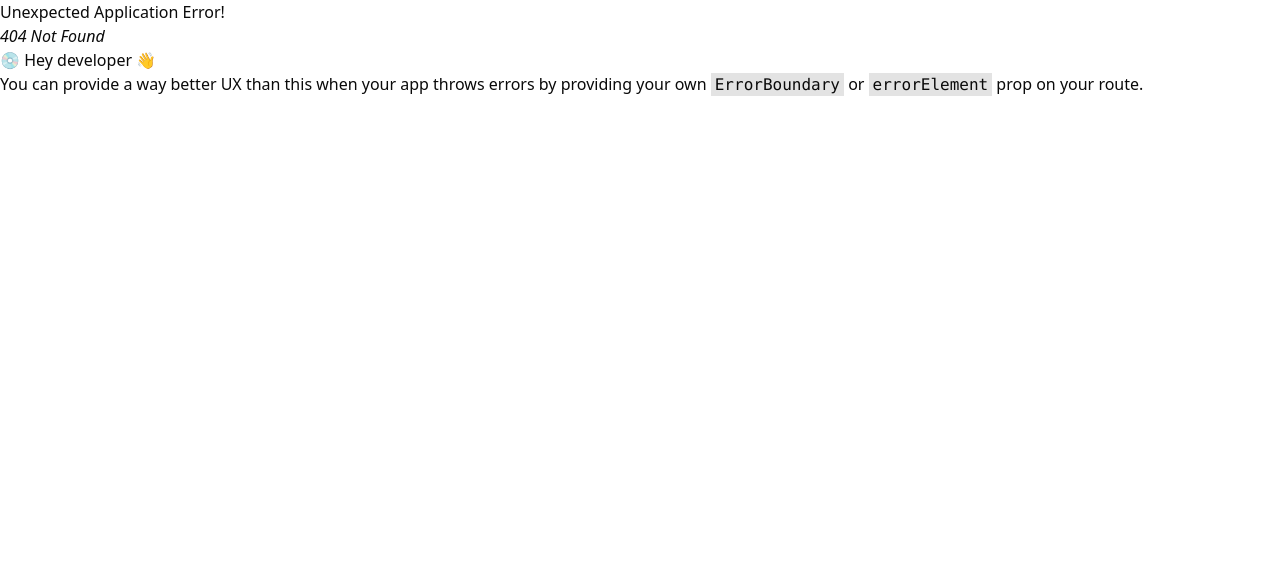
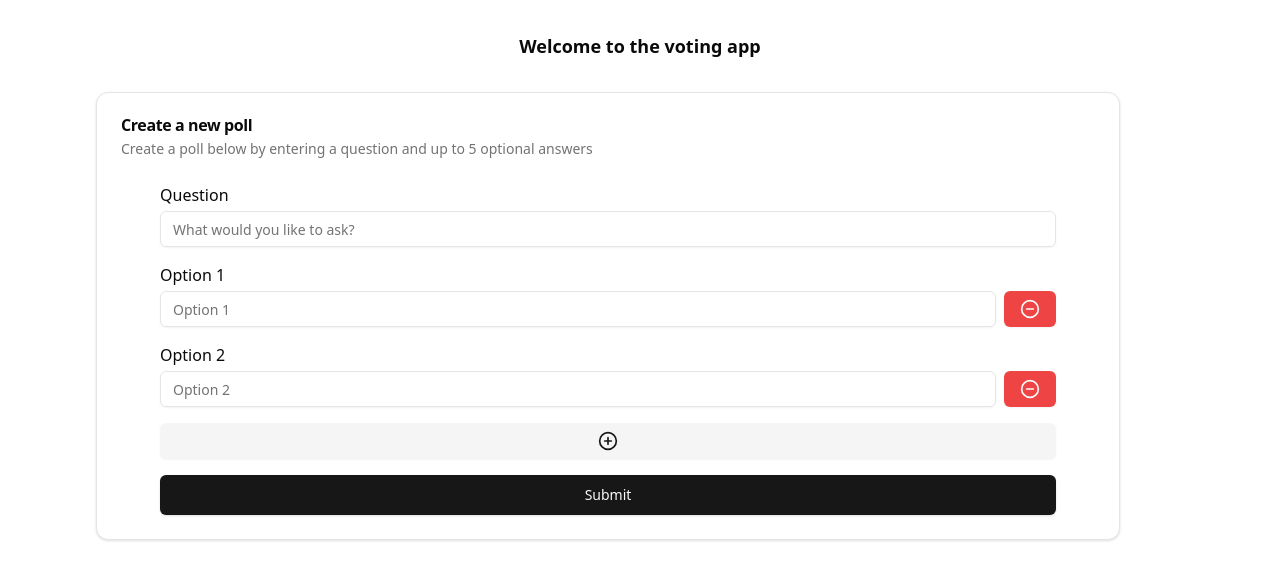
Before and after one commit to RussOakham/voting-app-frontend, a React (Vite) app: page /create-poll in a window 1280 px wide. Before the commit this address had no page. Shown: the top 580 px of the page. Built offline with nearby package versions, Linux system fonts and the light colour scheme.

Commit message:
Updated created at polls and schemas

```diff
--- a/package.json
+++ b/package.json
@@ -12,20 +12,24 @@
 		"prettier-fix": "prettier . --write"
 	},
 	"dependencies": {
+		"@hookform/devtools": "^4.3.1",
 		"@hookform/resolvers": "^3.3.4",
 		"@radix-ui/react-icons": "^1.3.0",
 		"@radix-ui/react-label": "^2.0.2",
 		"@radix-ui/react-slot": "^1.0.2",
 		"@tanstack/react-query": "^5.29.0",
 		"@tanstack/react-query-devtools": "^5.29.0",
+		"@types/uuid": "^9.0.8",
 		"class-variance-authority": "^0.7.0",
 		"clsx": "^2.1.0",
 		"react": "^18.2.0",
 		"react-dom": "^18.2.0",
 		"react-hook-form": "^7.51.2",
+		"react-icons": "^5.0.1",
 		"react-router-dom": "^6.22.3",
 		"tailwind-merge": "^2.2.2",
 		"tailwindcss-animate": "^1.0.7",
+		"uuid": "^9.0.1",
 		"zod": "^3.22.4",
 		"zod-validation-error": "^3.1.0"
 	},
--- a/src/lib/react-query/polls/useGetPollsQuery.ts
+++ b/src/lib/react-query/polls/useGetPollsQuery.ts
@@ -1,18 +1,24 @@
-import { endpoints } from "@/lib/endpoints"
-import { useQuery } from "@tanstack/react-query"
-import { z }  from 'zod'
-import { ValidationError, ZodError, fromZodError} from 'zod-validation-error'
+import { useQuery } from '@tanstack/react-query'
+import { z } from 'zod'
+import { fromZodError, ValidationError, ZodError } from 'zod-validation-error'
 
-import { GetPolls, getPollsSchema, Poll } from "@/types/poll.type"
+import { endpoints } from '@/lib/endpoints'
+import { GetPolls, getPollsSchema, Poll } from '@/types/poll.type'
 
-const { baseUrl, getPolls} = endpoints
+const { baseUrl, getPolls } = endpoints
 
-const zodParse = <T extends z.ZodTypeAny>(schema: T, data: unknown): z.infer<T> => {
+const zodParse = <T extends z.ZodTypeAny>(
+	schema: T,
+	data: unknown,
+): z.infer<T> => {
 	try {
+		// eslint-disable-next-line @typescript-eslint/no-unsafe-return
 		return schema.parse(data)
 	} catch (error: unknown) {
 		const zodError: ValidationError = fromZodError(error as ZodError)
-        throw new Error(zodError.toString() + `, Response data: ${data}`)
+		throw new Error(
+			`${zodError.toString()}, Response data: ${JSON.stringify(data)}`,
+		)
 	}
 }
 
@@ -25,14 +31,13 @@ export const useGetPollsQuery = () => {
 				headers: {
 					'Content-Type': 'application/json',
 				},
-
 			})
 
 			if (!response.ok) {
 				throw new Error(`Error fetching polls: ${response.statusText}`)
 			}
 
-            const data = await response.json() as Promise<GetPolls>
+			const data = (await response.json()) as Promise<GetPolls>
 
 			return zodParse(getPollsSchema, data).Items
 		},
--- a/src/pages/create-poll/create-poll.tsx
+++ b/src/pages/create-poll/create-poll.tsx
@@ -1,28 +1,59 @@
-import { useTransition } from 'react';
-import { useForm } from 'react-hook-form'
+import { useTransition } from 'react'
+import { useFieldArray, useForm } from 'react-hook-form'
+import { LuMinusCircle, LuPlusCircle } from 'react-icons/lu'
+import { DevTool } from '@hookform/devtools'
 import { zodResolver } from '@hookform/resolvers/zod'
+import { v4 as uuid } from 'uuid'
 
-import { Button } from '@/components/ui/button';
-import { Form, FormControl, FormField, FormItem, FormLabel, FormMessage } from '@/components/ui/form';
-import { Input } from '@/components/ui/input';
-import { CreatePoll as CreatePollType, createPollSchema } from '@/types/poll.type';
+import { Button } from '@/components/ui/button'
+import {
+	Card,
+	CardContent,
+	CardDescription,
+	CardHeader,
+	CardTitle,
+} from '@/components/ui/card'
+import {
+	Form,
+	FormControl,
+	FormField,
+	FormItem,
+	FormLabel,
+	FormMessage,
+} from '@/components/ui/form'
+import { Input } from '@/components/ui/input'
+import {
+	CreatePoll as CreatePollType,
+	createPollSchema,
+} from '@/types/poll.type'
+
+const isDev = import.meta.env.MODE === 'development'
 
 const CreatePoll: React.FC = () => {
 	const [isPending, startTransition] = useTransition()
+
+	const id1 = uuid()
+	const id2 = uuid()
 
 	const form = useForm<CreatePollType>({
 		resolver: zodResolver(createPollSchema),
 		defaultValues: {
 			question: '',
 			options: [
-        '',
-        '',
+				{ id: id1, text: '' },
+				{ id: id2, text: '' },
 			],
-    }
+			votes: [],
+		},
+	})
+	const { fields, append, remove } = useFieldArray({
+		control: form.control,
+		name: 'options',
 	})
 
 	const onSubmit = (data: CreatePollType) => {
 		const submitData = async () => {
+			console.log(data)
 			try {
 				const result = await fetch('http://localhost:8080/create-poll', {
 					method: 'POST',
@@ -43,24 +74,47 @@ const CreatePoll: React.FC = () => {
 			submitData().catch((err: unknown) => {
 				console.error(err)
 				throw new Error(`Error creating poll: ${JSON.stringify(err)}`)
-      });
+			})
 		})
 	}
 
+	const addOption = () => {
+		const id = uuid()
+		append({ id, text: '' })
+	}
+
+	const removeOption = (index: number) => {
+		if (fields.length <= 2) {
+			return
+		}
+
+		remove(index)
+	}
+
 	return (
+		<Card className="max-w-5xl">
+			<CardHeader>
+				<CardTitle>Create a new poll</CardTitle>
+				<CardDescription>
+					Create a poll below by entering a question and up to 5 optional
+					answers
+				</CardDescription>
+			</CardHeader>
+			<CardContent className="flex flex-col gap-2">
 				<Form {...form}>
-    <form onSubmit={form.handleSubmit(onSubmit)} className='flex gap-4'>
-      <div className='flex flex-col items-center gap-4'>
+					<form onSubmit={form.handleSubmit(onSubmit)} className="flex gap-4">
+						<div className="flex w-full flex-col items-center gap-4">
 							<FormField
 								control={form.control}
-          name='question'
+								name="question"
 								render={({ field }) => (
-            <FormItem className='relative space-y-0 w-[500px]'>
-              <FormLabel className='sr-only'>Question</FormLabel>
+									<FormItem className="relative w-full max-w-4xl space-y-1">
+										<FormLabel className="text-md">Question</FormLabel>
 										<FormControl>
 											<Input
-                  placeholder='What would you like to ask?'
-                  className='pr-12'
+												placeholder="What would you like to ask?"
+												className="pr-12"
+												autoComplete="off"
 												{...field}
 											/>
 										</FormControl>
@@ -68,44 +122,70 @@ const CreatePoll: React.FC = () => {
 									</FormItem>
 								)}
 							/>
+							{fields.map((option, index) => {
+								return (
 									<FormField
+										key={option.id}
 										control={form.control}
-          name='options.0'
+										// eslint-disable-next-line @typescript-eslint/restrict-template-expressions
+										name={`options.${index}.text` as const}
 										render={({ field }) => (
-            <FormItem className='relative space-y-0 w-[500px]'>
-              <FormLabel className='sr-only'>Option 1</FormLabel>
+											<FormItem className="relative w-full max-w-4xl space-y-1">
+												<FormLabel className="text-md">{`Option ${(index + 1).toString()}`}</FormLabel>
 												<FormControl>
+													<div className="flex">
 														<Input
-                  placeholder='Option 1'
-                  className='pr-12'
+															id={option.id}
+															placeholder={`Option ${(index + 1).toString()}`}
+															className="pr-12"
+															autoComplete="off"
+															defaultValue={option.text}
 															{...field}
 														/>
+														<Button
+															type="button"
+															variant="destructive"
+															className="ml-2"
+															onClick={() => {
+																removeOption(index)
+															}}
+														>
+															<LuMinusCircle size={20} />
+															<span className="sr-only">Remove Option</span>
+														</Button>
+													</div>
 												</FormControl>
 												<FormMessage />
 											</FormItem>
 										)}
 									/>
-         <FormField
-          control={form.control}
-          name='options.1'
-          render={({ field }) => (
-            <FormItem className='relative space-y-0 w-[500px]'>
-              <FormLabel className='sr-only'>Option 2</FormLabel>
-              <FormControl>
-                <Input
-                  placeholder='Option 2'
-                  className='pr-12'
-                  {...field}
-                />
-              </FormControl>
-              <FormMessage />
-            </FormItem>
-          )}
-        />
-        <Button type='submit' variant='default' size='lg' className='self-start' disabled={isPending}>Submit</Button>
+								)
+							})}
+							<Button
+								type="button"
+								variant="secondary"
+								className="w-full max-w-4xl"
+								onClick={addOption}
+								disabled={fields.length >= 5}
+							>
+								<LuPlusCircle size={20} />
+								<span className="sr-only">Add Option</span>
+							</Button>
+							<Button
+								type="submit"
+								variant="default"
+								size="lg"
+								className="w-full max-w-4xl"
+								disabled={isPending}
+							>
+								Submit
+							</Button>
 						</div>
 					</form>
+					{isDev ? <DevTool control={form.control} /> : null}
 				</Form>
+			</CardContent>
+		</Card>
 	)
 }
 
--- a/src/pages/polls/polls.tsx
+++ b/src/pages/polls/polls.tsx
@@ -1,13 +1,26 @@
-import { Shell } from '@/components/layouts/shells/shell';
-import { Button } from '@/components/ui/button';
-import { Card, CardContent, CardDescription, CardHeader, CardTitle } from '@/components/ui/card';
-import { useGetPollsQuery } from '@/lib/react-query/polls/useGetPollsQuery';
+import { LuPlusCircle } from 'react-icons/lu'
+import { Link } from 'react-router-dom'
+
+import { Shell } from '@/components/layouts/shells/shell'
+import { Button } from '@/components/ui/button'
+import {
+	Card,
+	CardContent,
+	CardDescription,
+	CardHeader,
+	CardTitle,
+} from '@/components/ui/card'
+import { useGetPollsQuery } from '@/lib/react-query/polls/useGetPollsQuery'
 
 function Polls() {
-  const { data: polls, isError, isPending: isPollsPending, error} = useGetPollsQuery()
+	const {
+		data: polls,
+		isError,
+		isPending: isPollsPending,
+		error,
+	} = useGetPollsQuery()
 
-
-  if (isPollsPending || !polls) {
+	if (isPollsPending) {
 		return <p>Loading...</p>
 	}
 
@@ -16,27 +29,42 @@ function Polls() {
 	}
 
 	return (
-    <Shell variant='default' className='max-w-6xl'>
+		<Shell variant="default" className="max-w-6xl">
+			<h2 className="text-md font-bold">Add New Poll</h2>
+
+			<Button variant="secondary" asChild>
+				<Link to="/create-poll">
+					<LuPlusCircle size={20} />
+					<span className="sr-only">Add Poll</span>
+				</Link>
+			</Button>
+
 			{polls.map((option) => {
 				return (
-            <Card key={option.id} className='max-w-5xl'>
+					<Card key={option.id} className="max-w-5xl">
 						<CardHeader>
-                <CardTitle>
-                    {polls[0]?.question}
-                </CardTitle>
+							<CardTitle>{polls[0]?.question}</CardTitle>
 							<CardDescription>
 								Cast your vote by selecting an option below
 							</CardDescription>
 						</CardHeader>
-            <CardContent className='flex flex-col gap-2'>
+						<CardContent className="flex flex-col gap-2">
 							{option.options.map((answer) => (
-                    <Button key={answer} variant='vote' className='bg-gradient-to-r from-purple-300 from-50% to-slate-200 to-50%'>
-                        {answer}
+								<Button
+									key={answer.id}
+									variant="vote"
+									className="relative bg-gradient-to-r from-purple-300 from-50% to-slate-200 to-50%"
+								>
+									{answer.text}
+									<span className="pointer-events-none absolute right-3">
+										25 - 50%
+									</span>
 								</Button>
 							))}
 						</CardContent>
 					</Card>
-        )})}
+				)
+			})}
 		</Shell>
 	)
 }
--- a/src/types/poll.type.ts
+++ b/src/types/poll.type.ts
@@ -1,25 +1,42 @@
 import { z } from 'zod'
 
+const voteSchema = z.object({
+	id: z.string(),
+	option: z.string(),
+	user: z.string(),
+})
+
+export type Vote = z.infer<typeof voteSchema>
+
+const optionSchema = z.object({
+	id: z.string(),
+	text: z.string().trim().min(1, 'Option is required'),
+})
+
+export type Option = z.infer<typeof optionSchema>
+
 export const createPollSchema = z.object({
-    question: z.string({
-      required_error: "Question is required",
-    }),
-    options: z
+	question: z
 		.string({
-        required_error: "Options are required",
-      }).array()
-      .min(2, "At least two options are required")
-      .max(5, "At most 5 options are allowed"),
+			required_error: 'Question is required',
+		})
+		.trim()
+		.min(1, 'Question is required'),
+	options: optionSchema
+		.array()
+		.min(2, 'At least two options are required')
+		.max(5, 'At most 5 options are allowed'),
+	votes: voteSchema.array(),
+	createdAt: z.string().trim().min(1, 'createdAt is required'),
+	updatedAt: z.string().trim().min(1, 'updatedAt is required'),
+	createdBy: z.string().trim().min(1, 'createdBy is required'),
 })
 
 export type CreatePoll = z.infer<typeof createPollSchema>
 
-  export const pollSchema = z.object({
+export const pollSchema = createPollSchema.extend({
 	id: z.string(),
-    question: z.string(),
-    options: z.array(z.string()),
 })
-
 export type Poll = z.infer<typeof pollSchema>
 
 export const metadataSchema = z.object({
```
Also changed, not shown: src/main.tsx (+8 -3 lines), 1 other file (tests, documents, lock files or other folders). Lines whose indentation alone changed are shown as unchanged.
